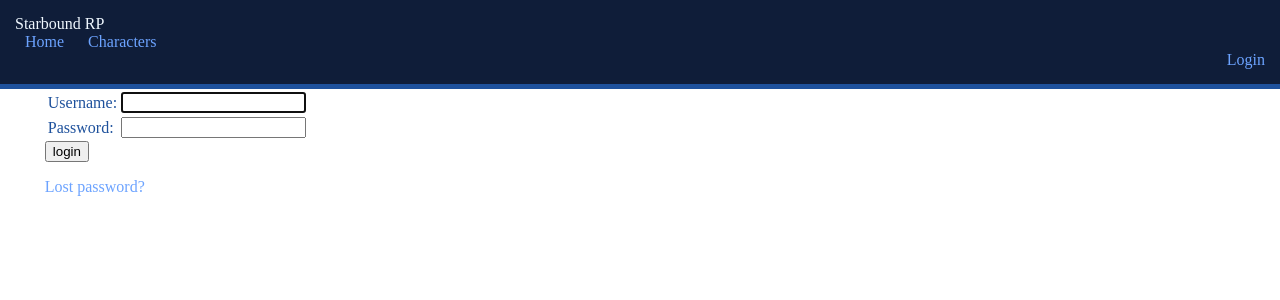
After one commit to Amsel/starboundrp, a Django app: page /login/ in a window 1280 px wide. The commit adds this page. Shown: the top 300 px of the page. Run offline with Django 3.2, Linux system fonts and the light colour scheme.

Commit message:
start adding user authentication
- taken straight from the tutorial

```diff
--- a/starboundrp/urls.py
+++ b/starboundrp/urls.py
@@ -20,4 +20,5 @@ urlpatterns = [
     url(r'^', include('character.urls')),
     url(r'^admin/', include(admin.site.urls)),
     url(r'^character/', include('character.urls')),
+    url('^', include('django.contrib.auth.urls'))
 ]
--- a/static/base.css
+++ b/static/base.css
@@ -34,3 +34,7 @@ a {
     margin-left: auto;
     margin-right: auto;
 }
+
+#account-status {
+    text-align: right;
+}
--- a/templates/base.html
+++ b/templates/base.html
@@ -15,6 +15,14 @@
             <a class="header-navigation-link" href="/">Home</a>
             <a class="header-navigation-link" href="{% url 'character_list' %}">Characters</a>
         </nav>
+        <div id="account-status">
+            {% if user.is_authenticated %}
+                <a href="{% url 'logout' %}">Logout {{ user.username }}</a>
+            {% else %}
+                <a href="{% url 'login' %}">Login</a>
+
+            {% endif %}
+        </div>
     </div>
 </header>
 <main class="content">
--- /dev/null
+++ b/templates/registration/login.html
@@ -0,0 +1,38 @@
+{% extends "base.html" %}
+
+{% block content %}
+
+{% if form.errors %}
+<p>Your username and password didn't match. Please try again.</p>
+{% endif %}
+
+{% if next %}
+    {% if user.is_authenticated %}
+    <p>Your account doesn't have access to this page. To proceed,
+    please login with an account that has access.</p>
+    {% else %}
+    <p>Please login to see this page.</p>
+    {% endif %}
+{% endif %}
+
+<form method="post" action="{% url 'django.contrib.auth.views.login' %}">
+{% csrf_token %}
+<table>
+<tr>
+    <td>{{ form.username.label_tag }}</td>
+    <td>{{ form.username }}</td>
+</tr>
+<tr>
+    <td>{{ form.password.label_tag }}</td>
+    <td>{{ form.password }}</td>
+</tr>
+</table>
+
+<input type="submit" value="login" />
+<input type="hidden" name="next" value="/" />
+</form>
+
+{# Assumes you setup the password_reset view in your URLconf #}
+<p><a href="{% url 'password_reset' %}">Lost password?</a></p>
+
+{% endblock %}
```
